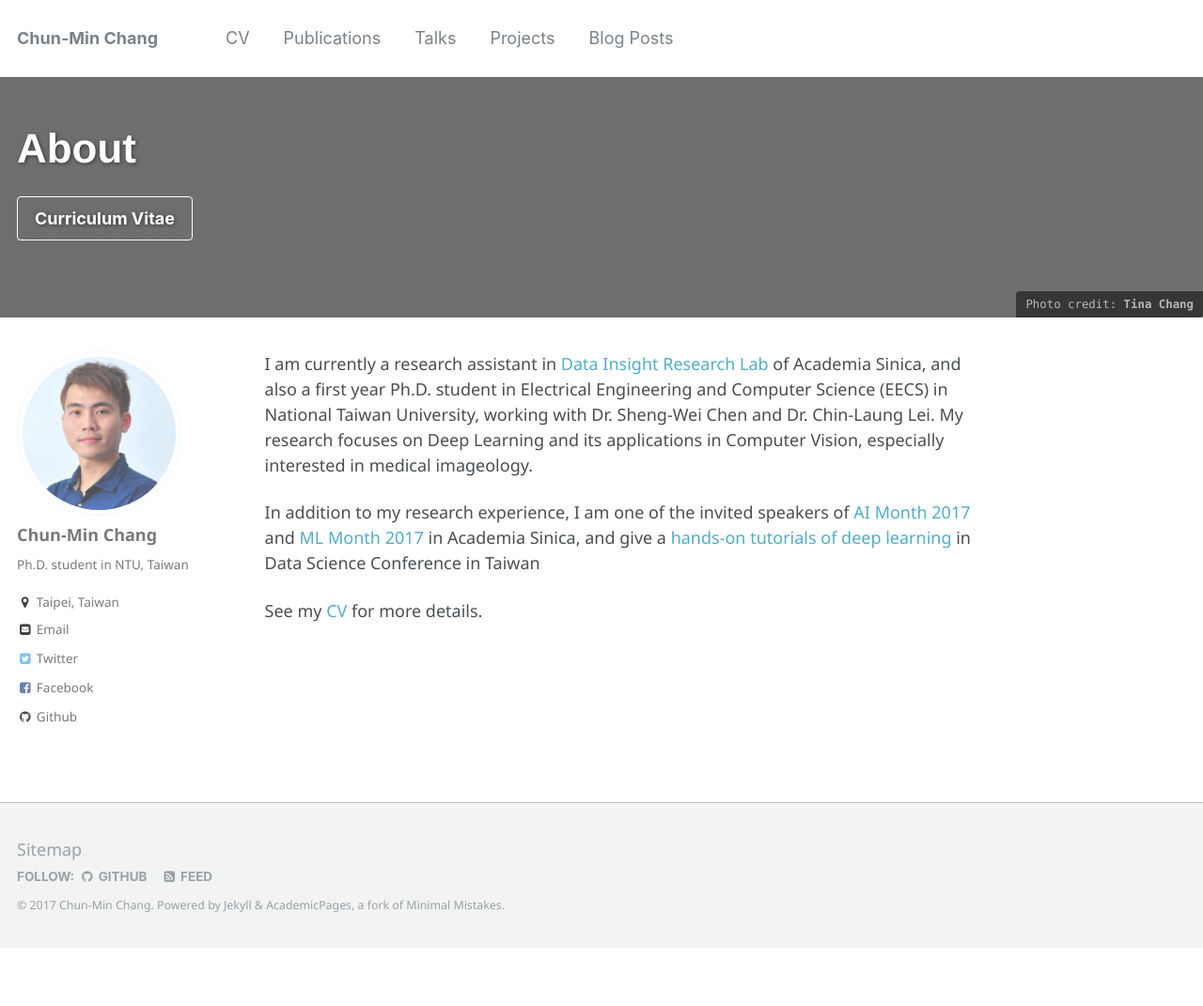
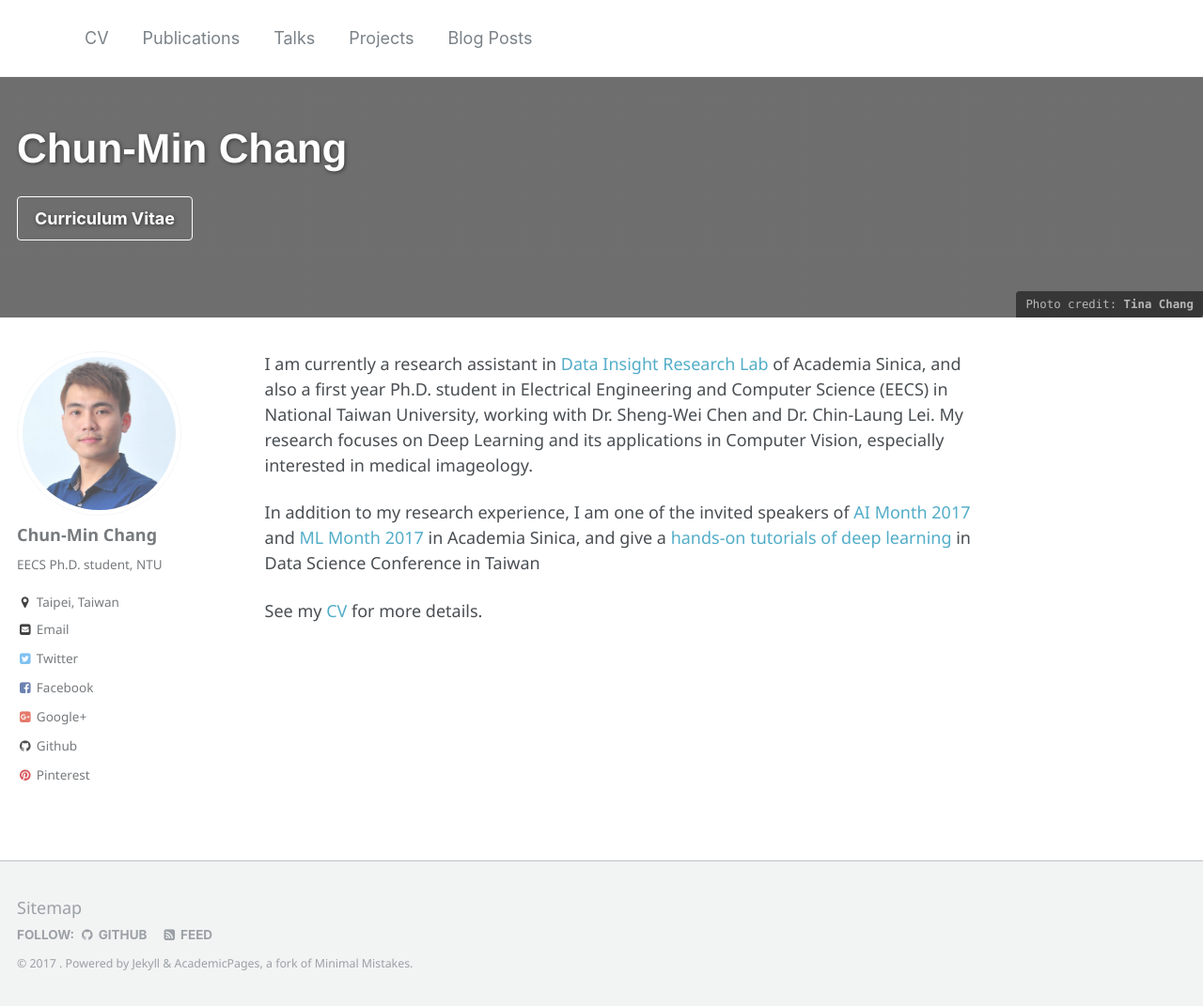
Before and after one commit to NothingHard/NothingHard.github.io, a Jekyll site: the page built from _pages/about.md, in a window 1280 px wide and 1071 px high. Shown: the whole window at 94% size. Built offline with Jekyll 4.4.1, drawn with Linux system fonts in a browser that asks for light colours.

Commit message:
about name

```diff
--- a/_config.yml
+++ b/_config.yml
@@ -7,9 +7,9 @@
 
 # Site Settings
 locale                   : "en-US"
-title                    : "Chun-Min Chang"
+title                    : ""
 title_separator          : "|"
-name                     : &name "Chun-Min Chang"
+name                     : &name ""
 description              : &description "Ph.D. student in National Taiwan University, Taiwan"
 url                      : https://NothingHard.github.io # the base hostname & protocol for your site e.g. "https://mmistakes.github.io"
 baseurl                  : "" # the subpath of your site, e.g. "/blog"
@@ -80,7 +80,7 @@ analytics:
 author:
   name             : "Chun-Min Chang"
   avatar           : "profile.png"
-  bio              : "Ph.D. student in NTU, Taiwan"
+  bio              : "EECS Ph.D. student, NTU"
   location         : "Taipei, Taiwan"
   employer         :
   googlescholar    :
@@ -93,13 +93,13 @@ author:
   facebook         : "https://www.facebook.com/profile.php?id=100000577495060"
   foursquare       :
   github           : "NothingHard"
-  google_plus      :
+  google_plus      : "vuioap1042@gmail.com"
   keybase          :
   instagram        :
   lastfm           :
   linkedin         :
   orcid            :
-  pinterest        :
+  pinterest        : "machine learning, deep learning"
   soundcloud       :
   stackoverflow    : # http://stackoverflow.com/users/123456/username
   steam            :
--- a/_pages/about.md
+++ b/_pages/about.md
@@ -1,5 +1,5 @@
 ---
-title: "About"
+title: "Chun-Min Chang"
 layout: single
 permalink: /
 header:
```
